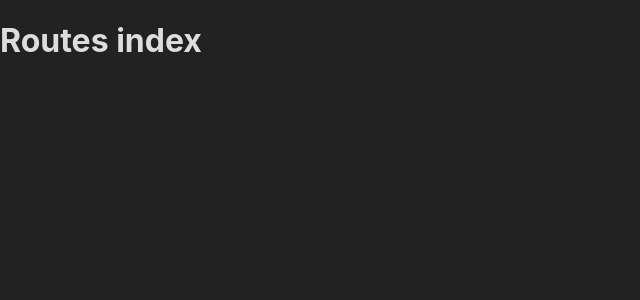
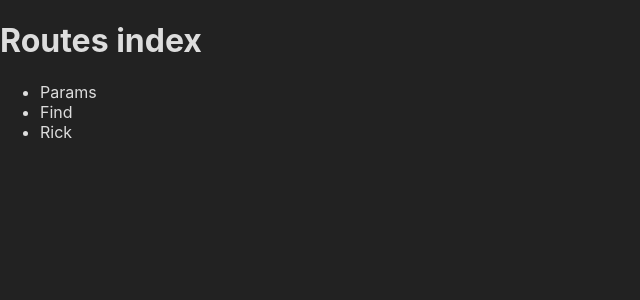
Before and after one commit to FelipeSaadi/Estudos, a Next.js app in the folder next.js/next-basic/: page /routes in a window 1280 px wide. Shown: the top 300 px of the page, without its empty margins (0-640 px from the left). Built offline with nearby package versions, Linux system fonts and the light colour scheme.

Commit message:
completed the lesson navegation into pages #01 from Next.js

```diff
--- a/next.js/next-basic/src/pages/routes/[code]/[name].jsx
+++ b/next.js/next-basic/src/pages/routes/[code]/[name].jsx
@@ -1,4 +1,5 @@
-import { useRouter } from "next/router";
+import { useRouter } from 'next/router'
+import Link from 'next/link'
 
 export default function idAndName() {
   const router = useRouter()
@@ -8,6 +9,9 @@ export default function idAndName() {
   return (
     <div>
       <h1>Route / {code} / {name}</h1>
+      <Link href="/routes">
+        <button>Voltar</button>
+      </Link>
     </div>
   )
 }
--- a/next.js/next-basic/src/pages/routes/index.jsx
+++ b/next.js/next-basic/src/pages/routes/index.jsx
@@ -1,7 +1,20 @@
+import Link from 'next/link'
+
 export default function routes() {
   return (
     <div>
       <h1>Routes index</h1>
+      <ul>
+        <Link href="/routes/params?id=15&name=Nath">
+          <li>Params</li>
+        </Link>
+        <Link href="/routes/123/find">
+          <li>Find</li>
+        </Link>
+        <Link href="/routes/123/Rick">
+          <li>Rick</li>
+        </Link>
+      </ul>
     </div>
   )
 }
--- a/next.js/next-basic/src/pages/routes/params.jsx
+++ b/next.js/next-basic/src/pages/routes/params.jsx
@@ -1,4 +1,5 @@
-import { useRouter } from "next/router"
+import { useRouter } from 'next/router'
+import Link from 'next/link'
 
 export default function params() {
     const router = useRouter()
@@ -8,6 +9,9 @@ export default function params() {
     return (
         <div>
             <h1>Routes params: {id} and {name}</h1>
+            <Link href="/routes">
+                <button>Voltar</button>
+            </Link>
         </div>
     )
 }
```
Also changed, not shown: next.js/next-basic/src/pages/routes/[code]/find.jsx (+7 -3 lines).
